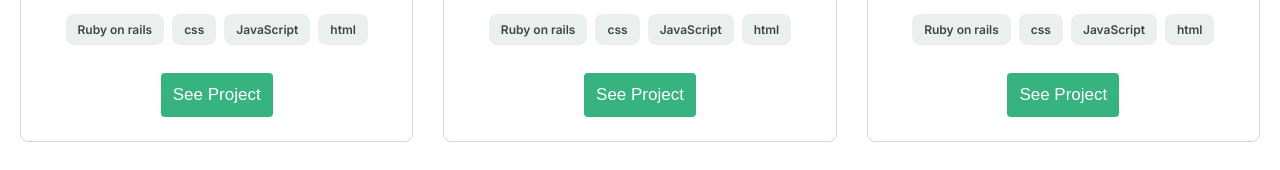
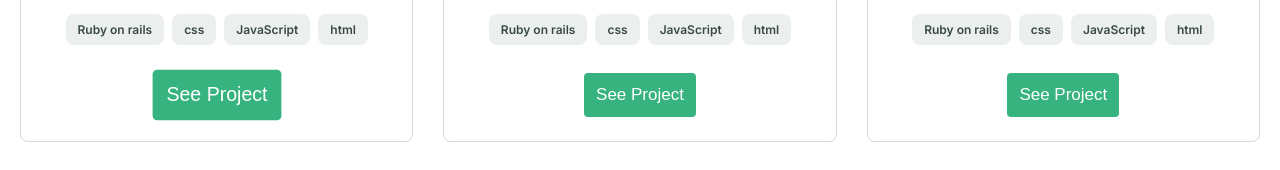
Before and after one commit to matovu-farid/My-Portfolio, a website: page index.html in a window 1280 px wide. In both pictures the pointer is over the button 216 px from the left and 1284 px from the top of the page. Shown: the part 1189-1359 px from the top of the page. Drawn offline with Linux system fonts and the light colour scheme.

Commit message:
Add button transition

```diff
--- a/style.css
+++ b/style.css
@@ -58,6 +58,11 @@ h2 {
 
 button {
   border-style: none;
+  transition: all 0.5s linear;
+}
+
+button:hover {
+  transform: scale(1.15);
 }
 
 ul {
```
